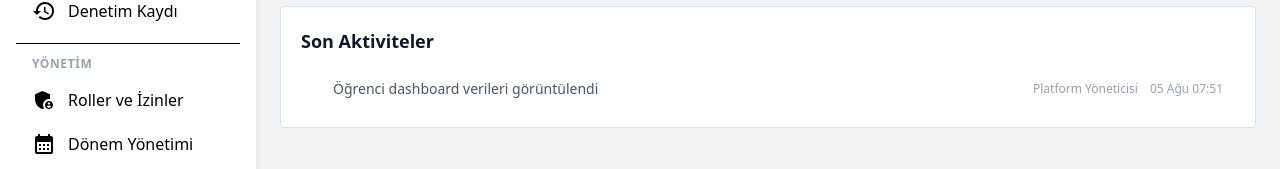
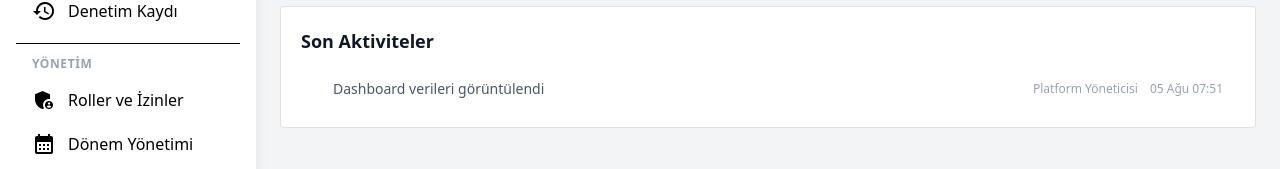
Before and after one commit to ozythings/bs-adaptif, an Angular app: page /learning/dashboard in a window 1280 px wide. Shown: the part 518-687 px from the top of the page. Built offline with nearby package versions, Linux system fonts and the light colour scheme.

Commit message:
chore: reduce audit log limit to 5 on dashboard, minor text fixes

```diff
--- a/src/app/features/learning/dashboard.page.ts
+++ b/src/app/features/learning/dashboard.page.ts
@@ -272,7 +272,7 @@ import type { StudentDashboardData } from '../student-dashboard/student-dashboar
           </mat-card>
         }
 
-        <!-- Son Aktiviteler (gerçek audit log) -->
+        <!-- son aktiviteler -->
         @if (!isStudent()) {
           <mat-card appearance="outlined" class="p-5">
             <h2 class="text-lg font-semibold text-gray-900 mb-4">Son Aktiviteler</h2>
@@ -352,7 +352,7 @@ export class DashboardPage implements OnInit {
       takeUntilDestroyed(this.destroyRef)
     ).subscribe(e => {
       if (e?.entry) {
-        this.recentAuditLogs.update(list => [e.entry, ...list].slice(0, 10));
+        this.recentAuditLogs.update(list => [e.entry, ...list].slice(0, 5));
       }
     });
 
@@ -405,7 +405,7 @@ export class DashboardPage implements OnInit {
         this.recommendations.set(info.recommendations);
         this.masteryScores.set(info.masteryScores);
         this.outcomes.set(info.outcomes);
-        this.recentAuditLogs.set(this.facade.getRecentAuditLogs(10));
+        this.recentAuditLogs.set(this.facade.getRecentAuditLogs(5));
 
         this.loading.set(false);
       },
--- a/src/app/features/student-dashboard/student-dashboard.facade.ts
+++ b/src/app/features/student-dashboard/student-dashboard.facade.ts
@@ -38,7 +38,7 @@ export class StudentDashboardFacade {
       action: AuditAction.VIEW,
       entity: 'StudentDashboard',
       entityId: resolvedId,
-      description: 'Öğrenci dashboard verileri görüntülendi',
+      description: 'Dashboard verileri görüntülendi',
     });
 
     const masteryScores = MASTERY_SEED.filter(m => m.studentId === resolvedId);
```
